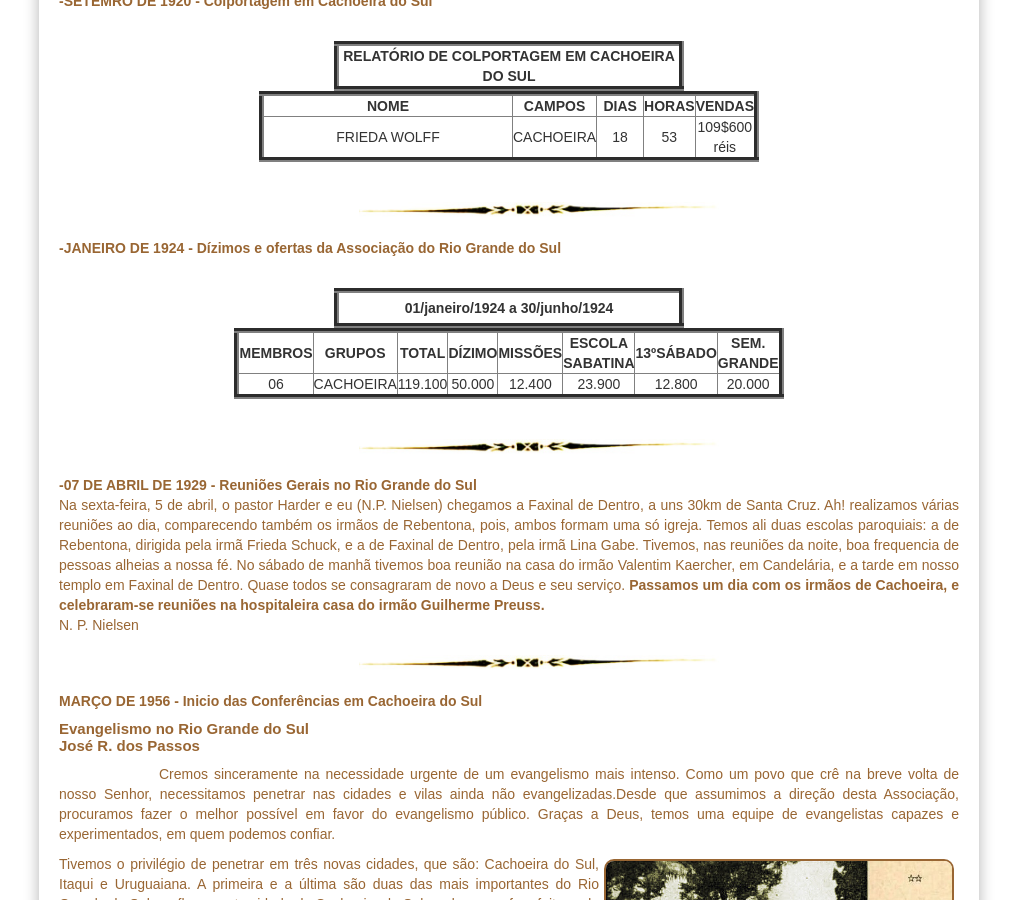
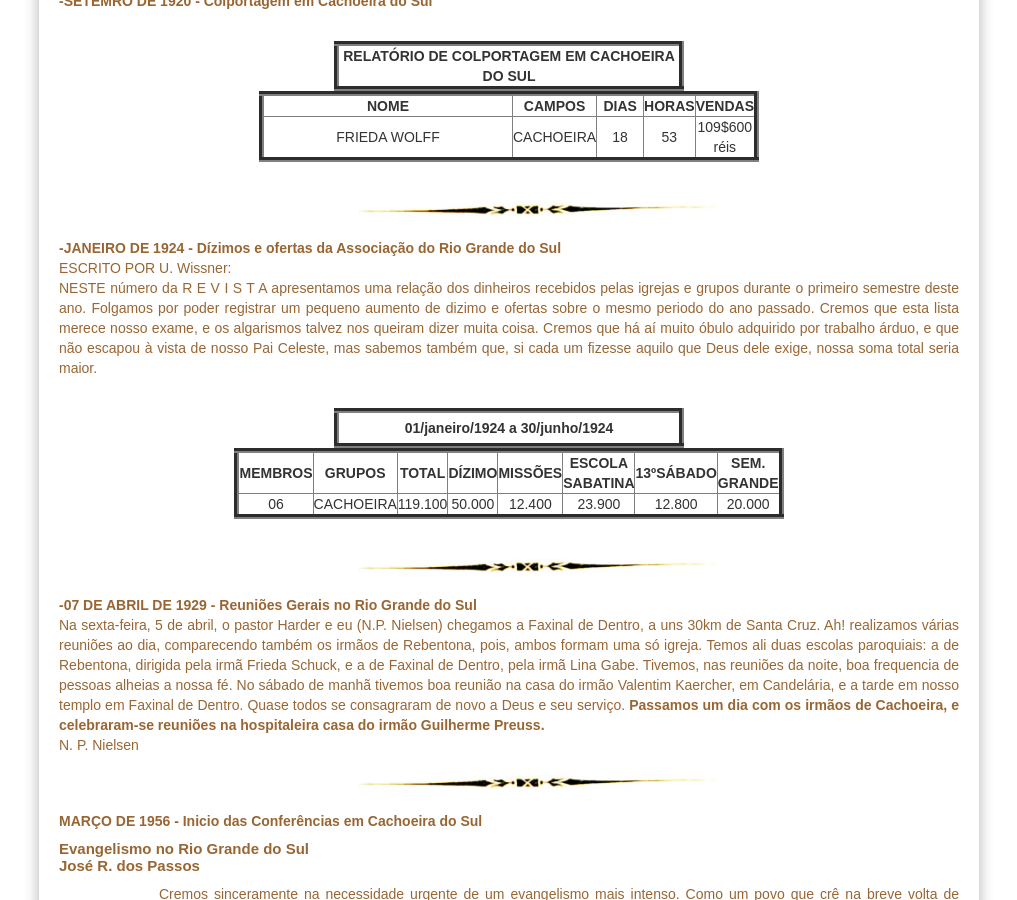
Before and after one commit to claudiovargas1955/claudiovargas1955.github.io, a Jekyll site: the page built from _pages/história-da-iasd-cachoeira.html, in a window 1280 px wide and 900 px high, scrolled down 3017 px. Shown: the whole window, without its empty margins (131-1148 px from the left). Built offline with Jekyll 4.4.1, drawn with Linux system fonts in a browser that asks for light colours; some web fonts are replaced.

Commit message:
Update história-da-iasd-cachoeira.html

```diff
--- a/_pages/história-da-iasd-cachoeira.html
+++ b/_pages/história-da-iasd-cachoeira.html
@@ -291,6 +291,12 @@ Presidente
    <img class="dir3" style="float:center"; src="/images/separacao.jpg" class="img-responsive" width="400px" title="";/><br>
 
 <p><b>-JANEIRO DE 1924 - Dízimos e ofertas da Associação do Rio Grande do Sul</b><br>
+ESCRITO POR U. Wissner: <br>
+NESTE número da R E V I S T A apresentamos uma relação dos dinheiros recebidos pelas igrejas e grupos durante o primeiro semestre deste ano.
+Folgamos por poder registrar um pequeno aumento de dizimo e ofertas sobre o mesmo periodo do ano passado. Cremos que esta lista merece nosso
+exame, e os algarismos talvez nos queiram dizer muita coisa. Cremos que há aí muito óbulo adquirido por trabalho árduo, e que não escapou à vista de nosso Pai Celeste,
+mas sabemos também que, si cada um fizesse aquilo que Deus dele exige, nossa soma total seria maior. <br>
+
   <div class="brasileira" align="center">
  <table border="5px" color="#ffffff" width="350px" cellspacing="10px" cellpadding="10px" height="40px">
            <tr><br>
```
